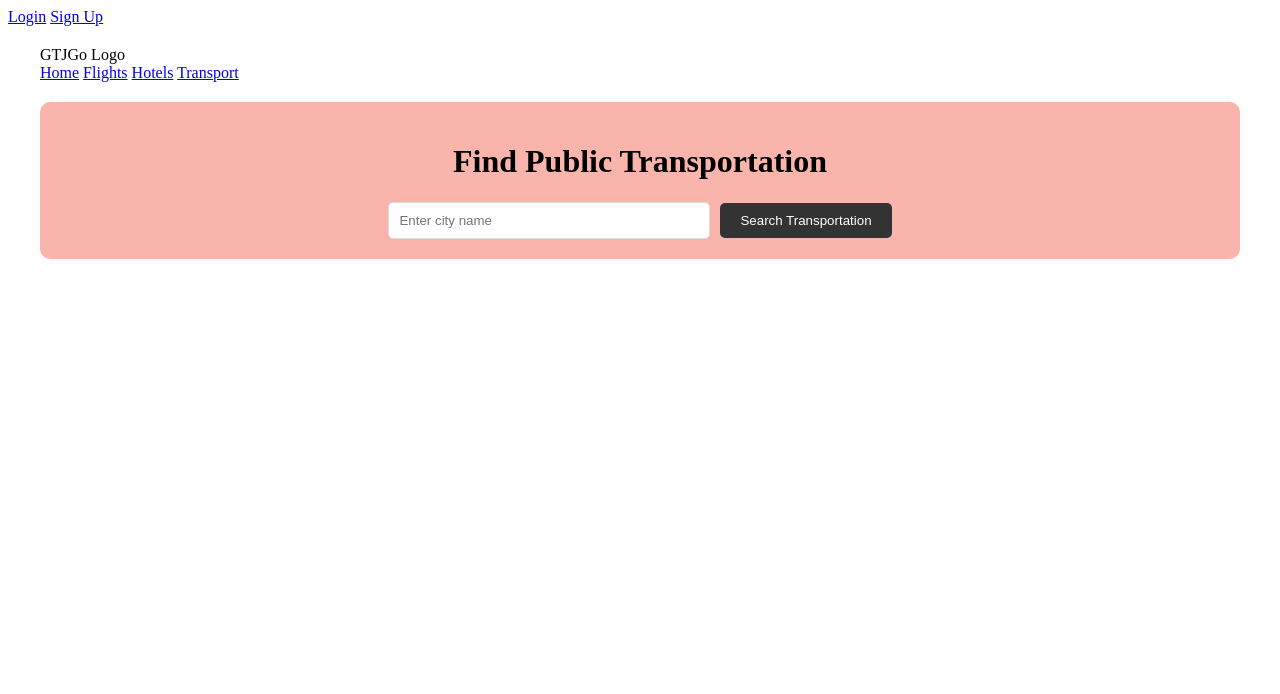
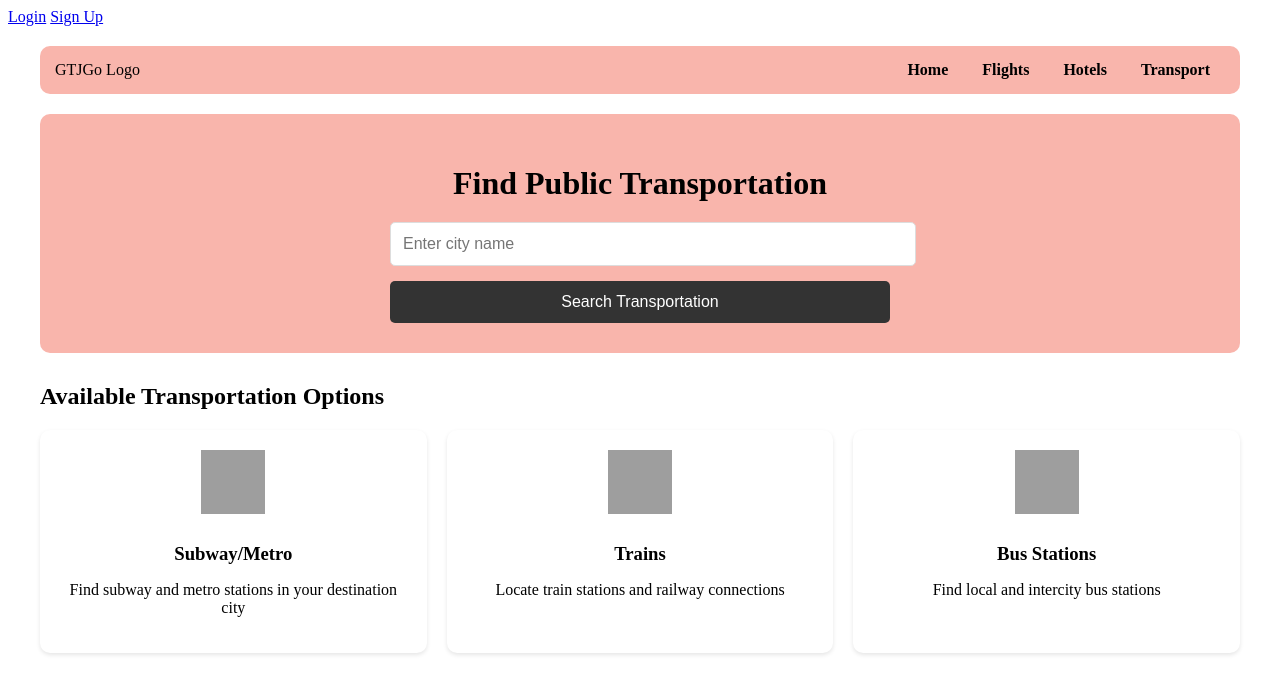
Before and after one commit to Georgia-Southwestern-State-Univeristy/capstone-project-gtj, a Django app: page /transport/ in a window 1280 px wide. Shown: the top 694 px of the page. Run offline with Django 5.2, Linux system fonts and the light colour scheme; grey boxes are pictures that could not be loaded.

Commit message:
Transport/Google Maps update (wip)

```diff
--- a/transport/templates/transport/home.html
+++ b/transport/templates/transport/home.html
@@ -18,7 +18,7 @@
 
     <div class="search-container">
         <h1>Find Public Transportation</h1>
-        <form method="GET" action="{% url 'transport:search_transit' %}" class="search-form">
+        <form method="GET" action="{% url 'transport:search_transport' %}" class="search-form">
             <div class="input-container">
                 <input type="text"
                        name="city"
@@ -30,37 +30,26 @@
         </form>
     </div>
 
-    {% if error %}
-        <div class="error-message">
-            {{ error }}
+    <div class="info-container">
+        <h2>Available Transportation Options</h2>
+        <div class="transport-types">
+            <div class="transport-type">
+                <img src="{% static 'transport/icons/subway.png' %}" alt="Subway" class="transport-icon">
+                <h3>Subway/Metro</h3>
+                <p>Find subway and metro stations in your destination city</p>
             </div>
-    {% endif %}
-
-    {% if transport_types %}
-        <div class="results-container">
-            {% for transport in transport_types %}
-                <div class="transport-card">
-                    <h2>{{ transport.get_type_display }}</h2>
-                    <h3>{{ transport.name }}</h3>
-                    <p>{{ transport.description }}</p>
-                    <div class="transport-details">
-                        <p><strong>Operating Hours:</strong> {{ transport.operating_hours }}</p>
-                        <p><strong>Price Info:</strong> {{ transport.price_info }}</p>
-                        {% if transport.website %}
-                            <a href="{{ transport.website }}" target="_blank" class="website-link">Official Website</a>
-                        {% endif %}
+            <div class="transport-type">
+                <img src="{% static 'transport/icons/train.png' %}" alt="Train" class="transport-icon">
+                <h3>Trains</h3>
+                <p>Locate train stations and railway connections</p>
+            </div>
+            <div class="transport-type">
+                <img src="{% static 'transport/icons/bus.png' %}" alt="Bus" class="transport-icon">
+                <h3>Bus Stations</h3>
+                <p>Find local and intercity bus stations</p>
             </div>
         </div>
-            {% endfor %}
     </div>
-
-        {% if stations %}
-            <div class="map-container">
-                <h2>Nearby Stations</h2>
-                <div id="map" style="height: 400px;"></div>
-            </div>
-        {% endif %}
-    {% endif %}
 </div>
 
 <style>
@@ -70,95 +59,88 @@
         padding: 20px;
     }
 
+    .header {
+        background-color: rgb(249, 181, 172);
+        padding: 15px;
+        display: flex;
+        justify-content: space-between;
+        align-items: center;
+        border-radius: 10px;
+        margin-bottom: 20px;
+    }
+
+    .nav a {
+        margin: 0 15px;
+        text-decoration: none;
+        color: black;
+        font-weight: bold;
+    }
+
     .search-container {
         background-color: rgb(249, 181, 172);
-    padding: 20px;
+        padding: 30px;
         border-radius: 10px;
-    margin: 20px 0;
         text-align: center;
+        margin-bottom: 30px;
     }
 
     .search-form {
         display: flex;
-    gap: 10px;
-    justify-content: center;
-    align-items: center;
+        flex-direction: column;
+        gap: 15px;
+        max-width: 500px;
+        margin: 0 auto;
+    }
+
+    .input-container {
+        flex: 1;
     }
 
     .search-input {
-    padding: 10px;
+        width: 100%;
+        padding: 12px;
         border: 1px solid #ddd;
         border-radius: 5px;
-    width: 300px;
+        font-size: 16px;
     }
 
     .search-button {
-    padding: 10px 20px;
+        padding: 12px 24px;
         background-color: #333;
         color: white;
         border: none;
         border-radius: 5px;
         cursor: pointer;
+        font-size: 16px;
     }
 
-.transport-card {
-    background-color: white;
+    .transport-types {
+        display: grid;
+        grid-template-columns: repeat(auto-fit, minmax(250px, 1fr));
+        gap: 20px;
+        margin-top: 20px;
+    }
+
+    .transport-type {
+        background: white;
+        padding: 20px;
         border-radius: 10px;
-    padding: 20px;
-    margin: 20px 0;
+        text-align: center;
         box-shadow: 0 2px 4px rgba(0,0,0,0.1);
     }
 
-.transport-details {
-    margin-top: 10px;
-    padding-top: 10px;
-    border-top: 1px solid #eee;
+    .transport-icon {
+        width: 64px;
+        height: 64px;
+        margin-bottom: 15px;
     }
 
-.website-link {
-    display: inline-block;
-    padding: 5px 10px;
-    background-color: #007bff;
-    color: white;
-    text-decoration: none;
-    border-radius: 5px;
-    margin-top: 10px;
+    h1, h2 {
+        margin-bottom: 20px;
     }
 
-.error-message {
-    background-color: #fee;
-    color: #c00;
-    padding: 10px;
-    border-radius: 5px;
-    margin: 20px 0;
+    h3 {
+        margin: 10px 0;
     }
 </style>
-
-{% if stations %}
-<script src="https://maps.googleapis.com/maps/api/js?key={{ google_maps_api_key }}"></script>
-<script>
-function initMap() {
-    const map = new google.maps.Map(document.getElementById('map'), {
-        zoom: 12,
-        center: {
-            lat: {{ stations.first.latitude|stringformat:"f" }},
-            lng: {{ stations.first.longitude|stringformat:"f" }}
-        }
-    });
-
-    {% for station in stations %}
-        new google.maps.Marker({
-            position: {
-                lat: {{ station.latitude|stringformat:"f" }},
-                lng: {{ station.longitude|stringformat:"f" }}
-            },
-            map: map,
-            title: "{{ station.name }}"
-        });
-    {% endfor %}
-}
-
-window.onload = initMap;
-</script>
-{% endif %}
 {% endblock %}
--- a/transport/urls.py
+++ b/transport/urls.py
@@ -7,6 +7,7 @@ app_name = 'transport'
 
 urlpatterns = [
     path('', views.home, name='home'),
-    path('options/', views.get_transport_options, name='transport_options'),
+    path('search-transport/', views.search_transport, name='search_transport'),
     path('routes/', views.get_routes, name='transport_routes'),
+    path('stations/', views.get_transit_stations, name='transport_stations'),
 ]
--- a/transport/views.py
+++ b/transport/views.py
@@ -1,10 +1,8 @@
-# transport/views.py
-
 from django.shortcuts import render
 from django.http import JsonResponse
 from django.conf import settings
 import requests
-from hotels.cache_utils import api_cache  # Using the same cache utility
+from hotels.cache_utils import api_cache
 import logging
 
 logger = logging.getLogger(__name__)
@@ -13,61 +11,145 @@ def home(request):
     """Home view for transport app"""
     return render(request, 'transport/home.html')
 
-@api_cache.cached_api_call('transport_options')
-def get_transport_options(request):
-    """Get available transport options for a city"""
+@api_cache.cached_api_call('transit_search')
+def search_transport(request):
+    """Search transit options for a city"""
+    context = {}
+
+    if request.GET.get('city'):
+        try:
+            city = request.GET.get('city').strip()
+
+            # First get the city coordinates using Geocoding API
+            location_data = get_city_coordinates(city)
+
+            if location_data and location_data.get('status') == 'OK':
+                location = location_data['results'][0]['geometry']['location']
+                formatted_address = location_data['results'][0]['formatted_address']
+
+                # Then get all transit stations
+                transit_data = get_transit_stations(location)
+
+                if transit_data and transit_data.get('status') == 'OK':
+                    # Organize stations by type
+                    stations = categorize_stations(transit_data.get('results', []))
+
+                    context.update({
+                        'city': formatted_address,
+                        'location': location,
+                        'stations': stations,
+                        'google_maps_api_key': settings.GOOGLE_MAPS_API_KEY
+                    })
+                else:
+                    context['error'] = 'No transit stations found'
+            else:
+                context['error'] = 'City not found'
+
+        except Exception as e:
+            logger.error(f"Transit search error: {str(e)}")
+            context['error'] = 'An error occurred while searching for transit options'
+
+    return render(request, 'transport/search_results.html', context)
+
+def get_city_coordinates(city):
+    """Get coordinates for a city using Google Geocoding API"""
     try:
-        city = request.GET.get('city', '').strip()
-
-        # Get city coordinates
         geocode_url = "https://maps.googleapis.com/maps/api/geocode/json"
         params = {
             'address': city,
             'key': settings.GOOGLE_MAPS_API_KEY
         }
 
-        geocode_response = requests.get(geocode_url, params=params)
-        location_data = geocode_response.json()
+        response = requests.get(geocode_url, params=params)
+        return response.json()
+    except Exception as e:
+        logger.error(f"Geocoding error: {str(e)}")
+        return None
 
-        if location_data['status'] == 'OK':
-            location = location_data['results'][0]['geometry']['location']
+def get_transit_stations(location):
+    """Get transit stations near a location"""
+    try:
+        places_url = "https://maps.googleapis.com/maps/api/place/nearbysearch/json"
+        params = {
+            'location': f"{location['lat']},{location['lng']}",
+            'radius': '10000',  # 10km radius for better coverage
+            'type': ['subway_station', 'train_station', 'bus_station', 'transit_station'],
+            'key': settings.GOOGLE_MAPS_API_KEY
+        }
 
-            # Get transit stations
-            places_url = "https://maps.googleapis.com/maps/api/place/nearbysearch/json"
-            transit_params = {
-                'location': f"{location['lat']},{location['lng']}",
-                'radius': '5000',
-                'type': 'transit_station',
-                'key': settings.GOOGLE_MAPS_API_KEY
-            }
+        response = requests.get(places_url, params=params)
+        return response.json()
+    except Exception as e:
+        logger.error(f"Places API error: {str(e)}")
+        return None
 
-            places_response = requests.get(places_url, params=transit_params)
-            transit_data = places_response.json()
+def categorize_stations(stations):
+    """Categorize stations by type"""
+    categorized = {
+        'subway': [],
+        'train': [],
+        'bus': [],
+        'other': []
+    }
 
-            return JsonResponse({
-                'city': location_data['results'][0]['formatted_address'],
-                'location': location,
-                'stations': transit_data.get('results', [])
-            })
+    for station in stations:
+        station_types = station.get('types', [])
 
-        return JsonResponse({'error': 'City not found'}, status=404)
+        # Determine station type
+        station_type = 'other'
+        if 'subway_station' in station_types:
+            station_type = 'subway'
+        elif 'train_station' in station_types:
+            station_type = 'train'
+        elif 'bus_station' in station_types or 'transit_station' in station_types:
+            station_type = 'bus'
+
+        # Add station to appropriate category with details
+        categorized[station_type].append({
+            'name': station['name'],
+            'address': station.get('vicinity', ''),
+            'location': station['geometry']['location'],
+            'rating': station.get('rating', 'N/A'),
+            'place_id': station.get('place_id', ''),
+            'types': station_types,
+            'icon': station.get('icon', ''),
+            'photos': station.get('photos', [])
+        })
+
+    return categorized
+
+@api_cache.cached_api_call('station_details')
+def get_station_details(request):
+    """Get detailed information about a specific station"""
+    try:
+        station_id = request.GET.get('station_id')
+        if not station_id:
+            return JsonResponse({'error': 'Station ID is required'}, status=400)
+
+        details_url = "https://maps.googleapis.com/maps/api/place/details/json"
+        params = {
+            'place_id': station_id,
+            'fields': 'name,formatted_address,opening_hours,website,formatted_phone_number,photos,rating,reviews',
+            'key': settings.GOOGLE_MAPS_API_KEY
+        }
+
+        response = requests.get(details_url, params=params)
+        return JsonResponse(response.json())
 
     except Exception as e:
-        logger.error(f"Transport API error: {str(e)}")
+        logger.error(f"Station details error: {str(e)}")
         return JsonResponse({'error': str(e)}, status=500)
 
-@api_cache.cached_api_call('transport_routes')
+@api_cache.cached_api_call('transit_routes')
 def get_routes(request):
     """Get transit routes between two points"""
     try:
         origin = request.GET.get('origin')
         destination = request.GET.get('destination')
 
-        # Validate inputs
         if not all([origin, destination]):
             return JsonResponse({'error': 'Origin and destination are required'}, status=400)
 
-        # Get transit directions
         directions_url = "https://maps.googleapis.com/maps/api/directions/json"
         params = {
             'origin': origin,
@@ -78,8 +160,16 @@ def get_routes(request):
         }
 
         response = requests.get(directions_url, params=params)
-        return JsonResponse(response.json())
+        routes_data = response.json()
+
+        if routes_data.get('status') == 'OK':
+            return JsonResponse(routes_data)
+        else:
+            return JsonResponse({
+                'error': 'No routes found',
+                'details': routes_data.get('status')
+            }, status=404)
 
     except Exception as e:
-        logger.error(f"Routes API error: {str(e)}")
+        logger.error(f"Routes error: {str(e)}")
         return JsonResponse({'error': str(e)}, status=500)
```
Also changed, not shown: GTJGO/settings.py (+8 -0 lines), transport/templates/transport/search_results.html (added, +337 -0 lines). Lines whose indentation alone changed are shown as unchanged.
